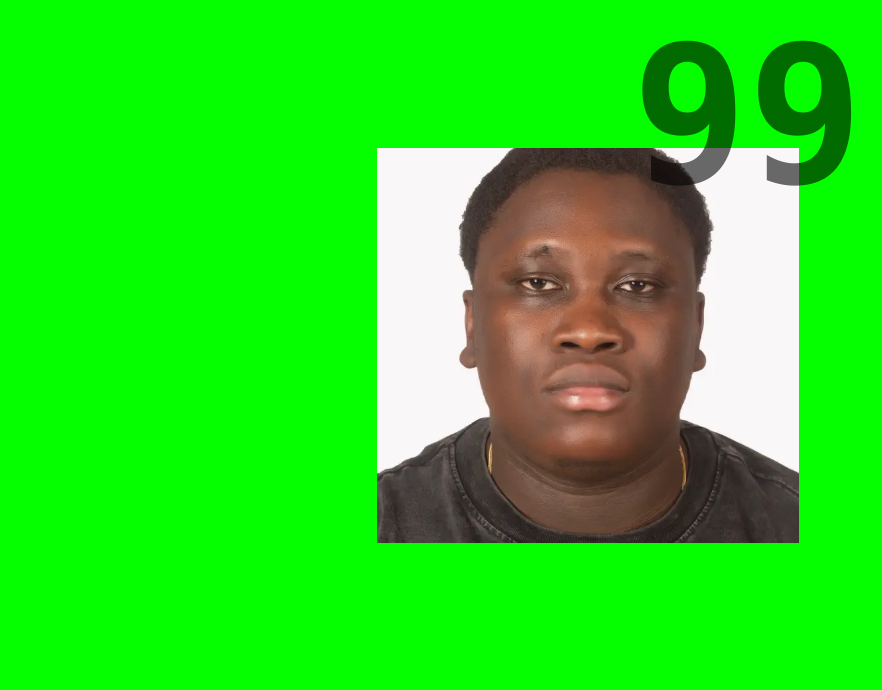
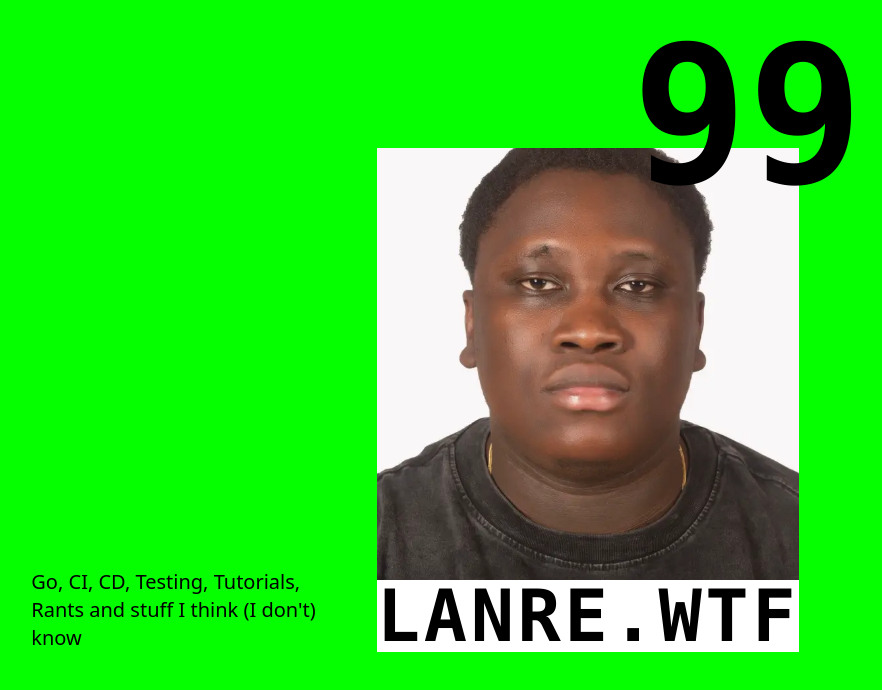
Before and after one commit to Lex043/playground, a Next.js app: page / in a window 1280 px wide. Shown: the top 690 px of the page, without its empty margins (52-934 px from the left). Built offline with nearby package versions, Linux system fonts and the light colour scheme.

Commit message:
added AnimatedCounter component

```diff
--- /dev/null
+++ b/src/app/components/AnimatedCounter.tsx
@@ -0,0 +1,62 @@
+"use client";
+
+import { animate, Keyframes, useIsomorphicLayoutEffect } from "framer-motion";
+import { useRef } from "react";
+
+interface AnimatedCounterProps {
+  from: number; // Number to start counting from
+  to: number; // Number to increment to
+  onFinish: () => void; // Function to run when count ends
+  onFinisDelay?: number;
+  animationOptions?: Keyframes; // Additional animation options
+  className?: string; // Additional classNames
+  step?: number; // Increment step (default to 10)
+}
+
+const AnimatedCounter = ({
+  from,
+  to,
+  onFinish,
+  onFinisDelay = 0,
+  animationOptions,
+  className,
+  step = 10,
+}: AnimatedCounterProps) => {
+  const ref = useRef<HTMLSpanElement>(null);
+
+  useIsomorphicLayoutEffect(() => {
+    const element = ref.current;
+
+    if (!element) return;
+
+    element.textContent = from.toString();
+
+    const controls = animate(from, to, {
+      duration: 5,
+      ease: "easeInOut",
+      ...animationOptions,
+      onUpdate(value) {
+        // Round value to nearest step (e.g., increment by 10)
+        let incrementedValue = Math.round(value / step) * step;
+
+        // Ensure the counter stops at 99
+        if (incrementedValue >= to) {
+          incrementedValue = to;
+        }
+
+        element.textContent = incrementedValue.toString();
+      },
+      onComplete() {
+        setTimeout(() => {
+          onFinish();
+        }, onFinisDelay); // Adjust delay to fit your need
+      },
+    });
+
+    return () => controls.stop();
+  }, [ref]);
+
+  return <span className={className} ref={ref}></span>;
+};
+
+export default AnimatedCounter;
--- a/src/app/components/lanre-preloader.tsx
+++ b/src/app/components/lanre-preloader.tsx
@@ -1,27 +1,29 @@
 "use client";
 
-import React, { useEffect, useState } from "react";
+import { motion } from "framer-motion";
 import Image from "next/image";
-import { motion } from "framer-motion";
+import { useState } from "react";
+import AnimatedCounter from "./AnimatedCounter";
+
+const targetNumbers = [20, 30, 40, 50, 60, 70, 80, 90, 99];
 
 export default function LanrePreloader() {
-    const [number, setNumber] = useState<number>(20);
+  //   const [number, setNumber] = useState<number>(20);
   const [isFadedOut, setIsFadedOut] = useState(false);
-    const targetNumbers = [20, 30, 40, 50, 60, 70, 80, 90, 99];
 
-    useEffect(() => {
-        let index = 0;
-        const interval = setInterval(() => {
-            if (index < targetNumbers.length) {
-                setNumber(targetNumbers[index]);
-                index++;
-            } else {
-                clearInterval(interval);
-                setTimeout(() => setIsFadedOut(true), 500);
-            }
-        }, 300);
-        return () => clearInterval(interval);
-    }, []);
+  //   useEffect(() => {
+  //     let index = 0;
+  //     const interval = setInterval(() => {
+  //       if (index < targetNumbers.length) {
+  //         setNumber(targetNumbers[index]);
+  //         index++;
+  //       } else {
+  //         clearInterval(interval);
+  //         setTimeout(() => setIsFadedOut(true), 500);
+  //       }
+  //     }, 300);
+  //     return () => clearInterval(interval);
+  //   }, []);
 
   return (
     <motion.section
@@ -43,9 +45,7 @@
           <motion.div
             initial={{ clipPath: "inset(0 0 100% 0)" }}
             animate={{
-                            clipPath: isFadedOut
-                                ? "inset(0 0 100% 0)"
-                                : "inset(0 0 0 0)",
+              clipPath: isFadedOut ? "inset(0 0 100% 0)" : "inset(0 0 0 0)",
             }}
             transition={{
               duration: 1.5,
@@ -78,7 +78,12 @@
               }}
               className="absolute -right-16 -top-44 z-30 text-[12rem] font-bold"
             >
-                            {number}
+              <AnimatedCounter
+                from={10}
+                to={99}
+                onFinish={() => setIsFadedOut(true)}
+                onFinisDelay={500}
+              />
             </motion.p>
           </motion.div>
 
@@ -121,6 +126,7 @@
               </motion.p>
             </motion.div>
           </motion.div>
+
           <motion.div className="absolute bottom-0 right-[30rem] w-[18rem]">
             <motion.p
               initial={{ opacity: 0, y: "100%" }}
@@ -135,8 +141,8 @@
               }}
               className="mt-2 font-sans text-xl text-black"
             >
-                            Go, CI, CD, Testing, Tutorials, Rants and stuff I
-                            think (I don't) know
+              Go, CI, CD, Testing, Tutorials, Rants and stuff I think (I
+              don&apos;t) know
             </motion.p>
           </motion.div>
         </motion.section>
--- a/src/app/page.tsx
+++ b/src/app/page.tsx
@@ -1,6 +1,5 @@
-import React from "react";
+import HomePage from "./components/home-page";
 import LanrePreloader from "./components/lanre-preloader";
-import HomePage from "./components/home-page";
 
 export default function Home() {
   return (
```
Also changed, not shown: 2 other files (tests, documents, lock files or other folders). Lines whose indentation alone changed are shown as unchanged.
